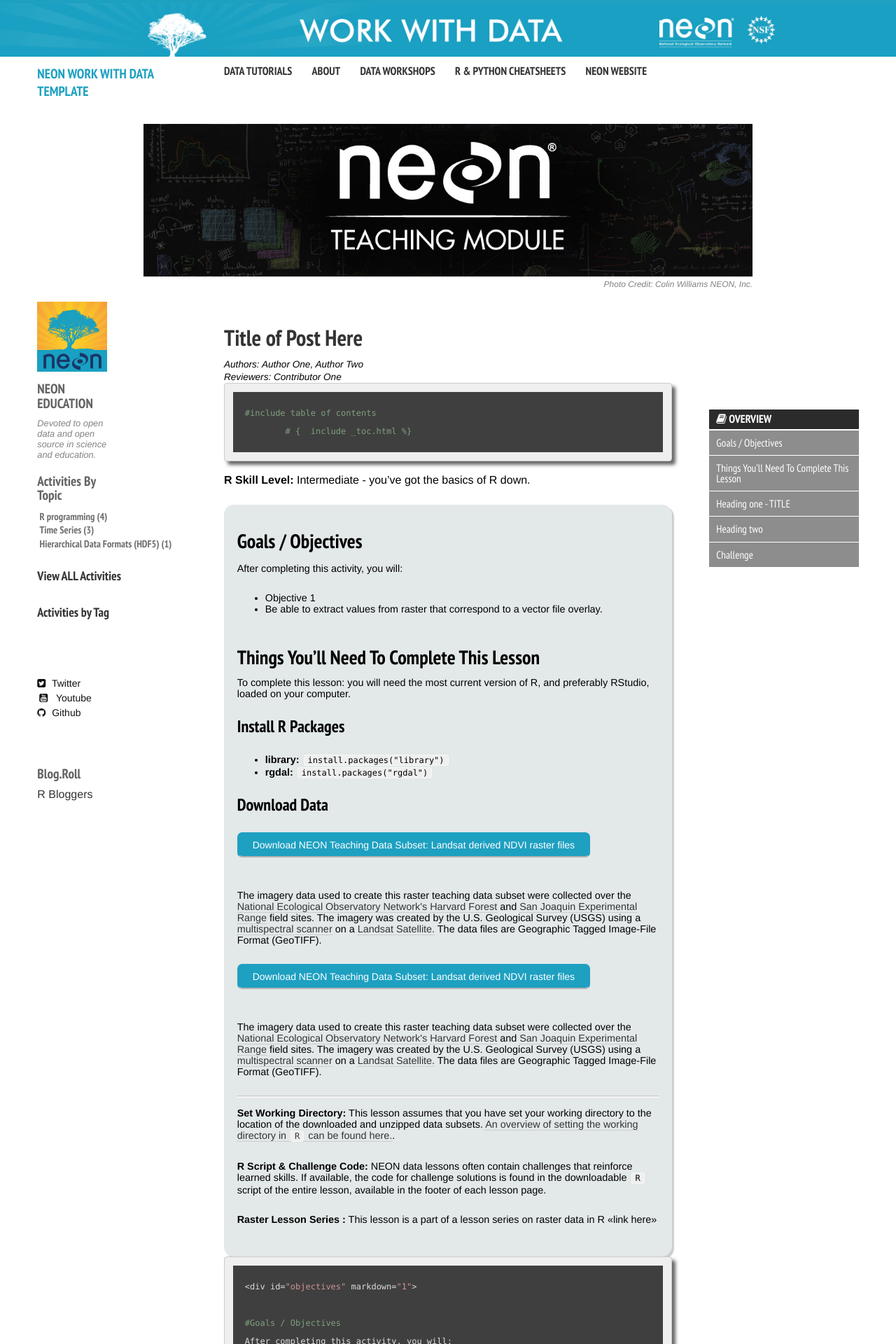
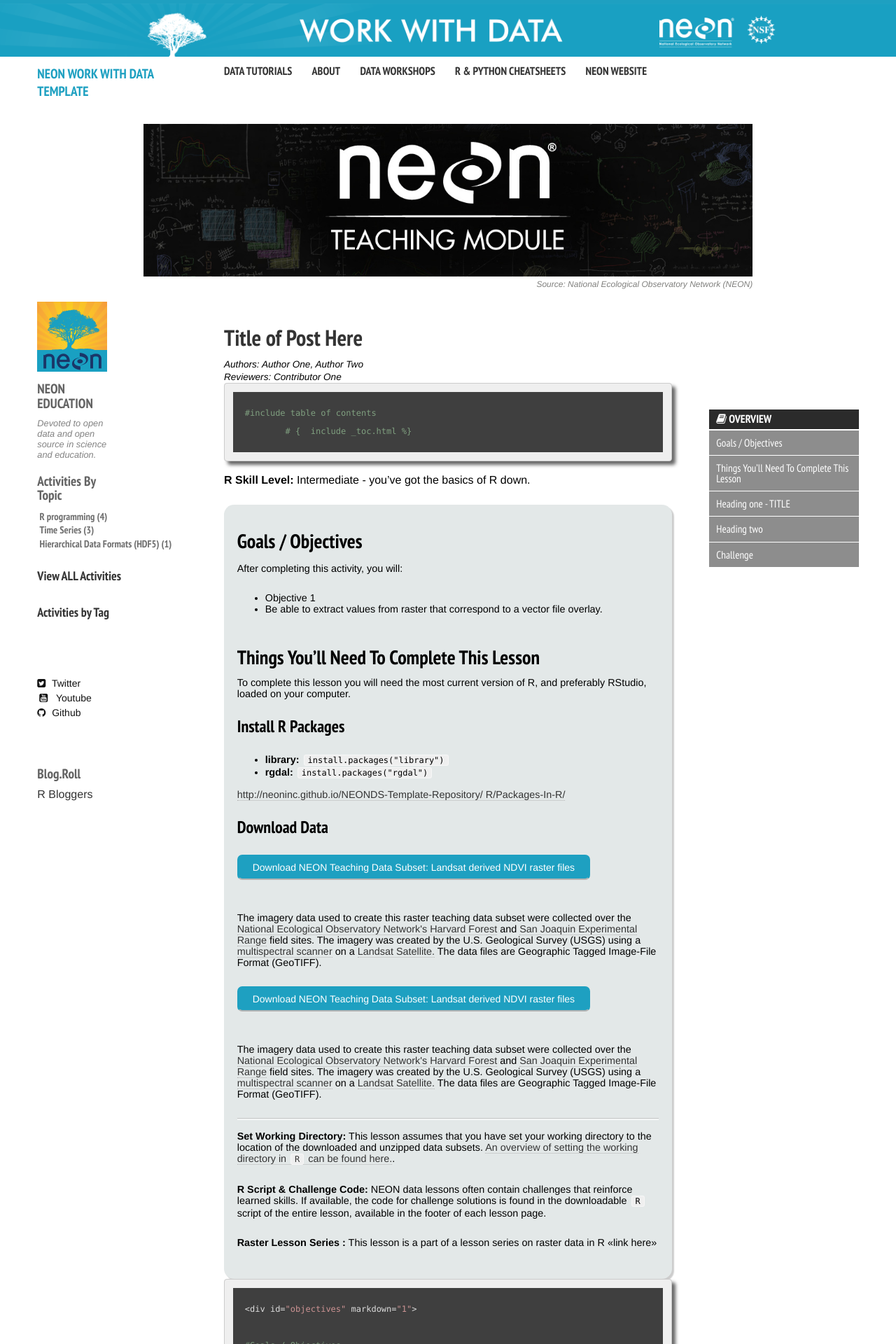
Before and after one commit to leloulight/NEONDS-Template-Repository, a Jekyll site: the page built from _posts/2015-12-16-example-post-styles.md, in a window 1280 px wide. Shown: the top 1920 px of the page at 70% size. Built offline with Jekyll 4.4.1, drawn with Linux system fonts in a browser that asks for light colours; nearby versions of some CDN libraries; some of the changed text lies outside the part shown.

Commit message:
edits to include files to clean layout

```diff
--- a/_includes/_footer.html
+++ b/_includes/_footer.html
@@ -1,7 +1,7 @@
 <span>&copy; {{ site.time | date: '%Y' }} National Ecological Observatory Network (NEON) -- Boulder, Colorado. <a href="http://www.neoninc.org" target=_blank></a>
-We love feedback! Email: lwasser at neoninc.org or tweet @leahawasser .
+We love feedback! Email: neondataskills at neoninc.org or tweet @leahawasser .
 
-<p>Powered by <a href="http://jekyllrb.com">Jekyll</a> A huge shot out to creator of the <a href="http://mademistakes.com/minimal-mistakes/">Minimal Mistakes</a> theme.</p></span>
+<p>Powered by <a href="http://jekyllrb.com">Jekyll</a> A huge shout out to creator of the <a href="http://mademistakes.com/minimal-mistakes/">Minimal Mistakes</a> theme.</p></span>
 
 <script>
   (function(i,s,o,g,r,a,m){i['GoogleAnalyticsObject']=r;i[r]=i[r]||function(){
--- a/_includes/_imageFeature.html
+++ b/_includes/_imageFeature.html
@@ -9,8 +9,12 @@
       "{{ site.url }}/images/banners/{{ page.image.feature }}"
     {% endif %}
   alt="{{ page.title }} feature image">
-  {% if page.image.credit %}
-    <span class="image-credit">Photo Credit: <a href="{{ page.image.creditlink }}">{{ page.image.credit }}</a></span>
-  {% endif %}
+    <span class="image-credit">Source:
+    {% if page.image.credit %}
+    {{ page.image.credit }}
+    {% else %}
+    National Ecological Observatory Network (NEON)
+    {% endif %}
+    </span>
   </div><!-- /.image-wrap -->
 {% endif %}
--- a/_includes/_relatedCode.html
+++ b/_includes/_relatedCode.html
@@ -1,8 +1,8 @@
 {% if page.code1%}
 
 <div id="relatedCode">
-<h2>GET RELATED CODE</h2>
-Right Click to download associated code:
+<h2>Get Lesson Code</h2>
+(some browsers may require you to right click.)
 <ul>
 	<li>
  	<a href="{{ site.baseurl }}/code/{{ page.code1 }}" class="btn btn-info"> {{ page.code1 }} </a> </li>{% endif %}
--- a/_layouts/post.html
+++ b/_layouts/post.html
@@ -95,7 +95,9 @@
           {% include _author-bio.html %}
         </div>
         <p class="byline id="post-meta"><strong>{{ page.title }}</strong> was {{ category_content }}{{ tags_content }}
-       on <time datetime="{{ page.date | date_to_xmlschema }}">{{ page.date | date: "%B %d, %Y" }}</time>{% if page.modified %} and last modified on <time datetime="{{ page.modified | date: "%Y-%m-%d" }}">{{ page.modified | date: "%B %d, %Y" }}</time>{% endif %} by {{ page.authors }}. {% if page.contributors %} Contributors: Huge thanks to <strong>{{ page.contributors }} </strong> for input and feedback! {% endif %} <a href="{{ site.url }}/about" title="About {{ site.owner.name }}">About {{ site.owner.name }}</a>.</p>
+       on <time datetime="{{ page.date | date_to_xmlschema }}">{{ page.date | date: "%B %d, %Y" }}</time>{% if page.modified %} and last modified on <time datetime="{{ page.modified | date: "%Y-%m-%d" }}">{{ page.modified | date: "%B %d, %Y" }}</time>{% endif %}
+       <!--by {{ page.authors }}. {% if page.contributors %} Contributors: Huge thanks to <strong>{{ page.contributors }} </strong> for input and feedback! {% endif %} -->
+       <a href="{{ site.url }}/about" title="About {{ site.owner.name }}">About {{ site.owner.name }}</a>.</p>
       </footer>
 
 
@@ -114,7 +116,7 @@
 <div class="footer-wrap">
   <div class="related-articles">
   <!-- <h4>You might also enjoy <small class="pull-right">(<a href="{{ site.url }}/posts/">View all activities</a>)</small></h4> -->
-<h2><a>Related Content:{{ page.mainTag }}</a></h2>
+<h2><a>Related Content: {{ page.mainTag }}</a></h2>
 {% for post in site.posts %}
     {% if post.tags contains page.mainTag  %}
         <ul class="posts">
--- a/_posts/2015-12-16-example-post-styles.md
+++ b/_posts/2015-12-16-example-post-styles.md
@@ -16,7 +16,7 @@
 code1: R-code-File-Name-Here.R
 image:
   feature: TeachingModules.jpg
-  credit: Colin Williams NEON, Inc.
+  credit:
   creditlink: http://www.neoninc.org
 permalink: /example-post/
 comments: false
@@ -41,7 +41,7 @@
 
 ##Things You’ll Need To Complete This Lesson
 
-To complete this lesson: you will need the most current version of R, and
+To complete this lesson you will need the most current version of R, and
 preferably RStudio, loaded on your computer.
 
 ###Install R Packages
@@ -49,6 +49,7 @@
 * **library:** `install.packages("library")`
 * **rgdal:** `install.packages("rgdal")`
 
+[{{ site.baseurl }} R/Packages-In-R/](More on Packages in R - Adapted from Software Carpentry.)
 
 ###Download Data
 
@@ -76,13 +77,15 @@
 
 	##Things You’ll Need To Complete This Lesson
 
-	**To complete this lesson:** you will need the most current version of R, and
+	To complete this lesson you will need the most current version of R, and
 	preferably RStudio, loaded on your computer.
 
 	###R Libraries to Install:
 
 	* **library:** `install.packages("library")`
 	* **rgdal:** `install.packages("rgdal")`
+
+	[ {{ site.baseurl }} R/Packages-In-R/](More on Packages in R - Adapted from Software Carpentry.)
 
 	###Download Data
 
@@ -110,10 +113,12 @@
 
 Code for a data tip:
 
-    <i class="fa fa-star"></i> **Data Tip:** Here is a block with a data tip.
+    <i class="fa fa-star"></i> **Data Tip:** Here is a block with a data tip. Sometimes it
+    might have some `code` in it
     {: .notice}
 
-<i class="fa fa-star"></i> **Data Tip:** Here is a block with a data tip.
+<i class="fa fa-star"></i> **Data Tip:** Here is a block with a data tip. Sometimes it
+    might have some `code` in it
 {: .notice}
 
 
```
Also changed, not shown: assets/css/main.min.css.
